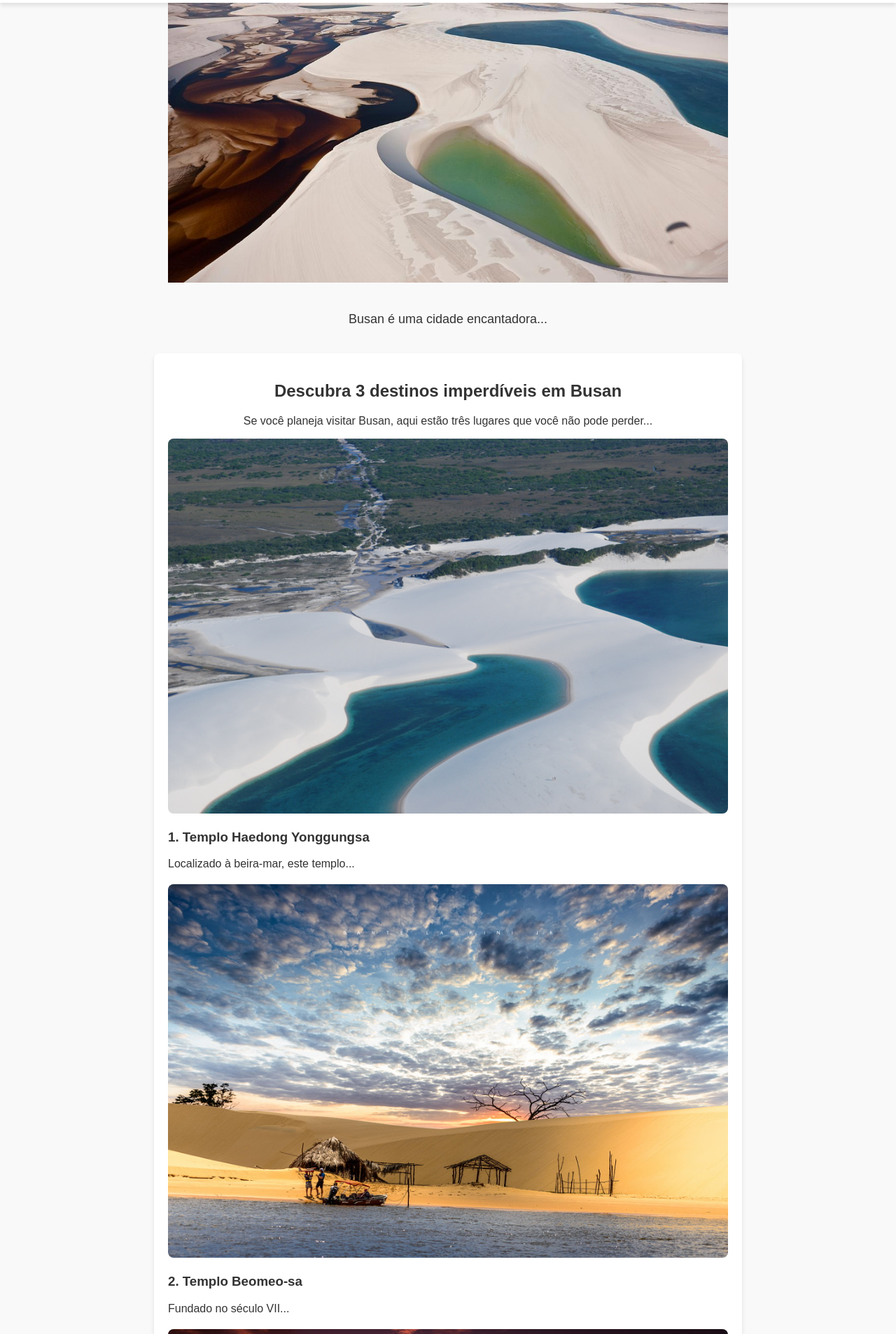
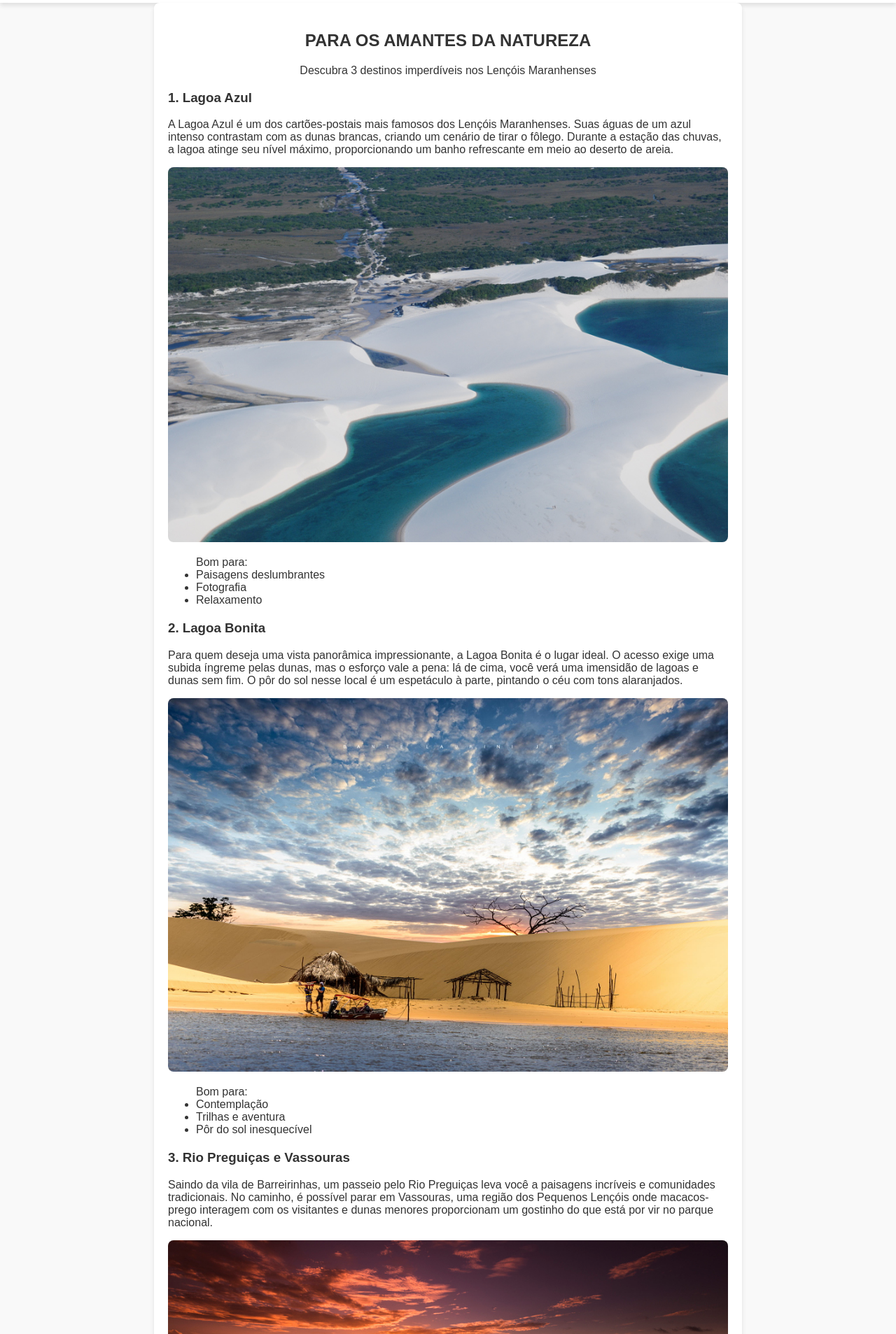
Before and after one commit to LuisAndree/local-turistico-lencois-maranhenses, a plain HTML site: page index.html in a window 1280 px wide. Shown: the part 73-1980 px from the top of the page at 70% size. Drawn offline with Linux system fonts and the light colour scheme.

Commit message:
melhora na estrutura

```diff
--- a/index.html
+++ b/index.html
@@ -1,46 +1,62 @@
 <!DOCTYPE html>
 <html lang="pt">
+
 <head>
   <meta charset="UTF-8">
   <meta name="viewport" content="width=device-width, initial-scale=1.0">
   <title>Conheça os Lençóis Maranhenses</title>
   <link rel="stylesheet" href="style.css">
 </head>
+
 <body>
   <header>
     <h1>Conheça os Lençóis Maranhenses</h1>
   </header>
-
-    <section class="hero">
-        <img src="/assets/img/Lençois Maranhenses National Park.jpg" alt="Vista panorâmica de Busan">
-        <p>Busan é uma cidade encantadora...</p>
-    </section>
-
   <section class="destinos">
-        <h2>Descubra 3 destinos imperdíveis em Busan</h2>
-        <p>Se você planeja visitar Busan, aqui estão três lugares que você não pode perder...</p>
+    <h2>PARA OS AMANTES DA NATUREZA</h2>
+    <p>Descubra 3 destinos imperdíveis nos Lençóis Maranhenses</p>
 
     <article class="destino">
-            <img src="assets/img/Aerial view from Lençóis Maranhenses National Park, Northeastern Brazil.1.jpg" alt="Templo Haedong Yonggungsa">
-            <h3>1. Templo Haedong Yonggungsa</h3>
-            <p>Localizado à beira-mar, este templo...</p>
+      <h3>1. Lagoa Azul</h3>
+      <p>A Lagoa Azul é um dos cartões-postais mais famosos dos Lençóis Maranhenses. Suas águas de um azul intenso
+        contrastam com as dunas brancas, criando um cenário de tirar o fôlego. Durante a estação das chuvas, a lagoa
+        atinge seu nível máximo, proporcionando um banho refrescante em meio ao deserto de areia.</p>
+      <img src="assets/img/Aerial view from Lençóis Maranhenses National Park, Northeastern Brazil.1.jpg"
+        alt="Templo Haedong Yonggungsa">
+      <ul>Bom para:
+        <li>Paisagens deslumbrantes</li>
+        <li>Fotografia</li>
+        <li>Relaxamento</li></p>
     </article>
 
     <article class="destino">
+      <h3>2. Lagoa Bonita</h3>
+      <p>Para quem deseja uma vista panorâmica impressionante, a Lagoa Bonita é o lugar ideal. O acesso exige uma
+        subida íngreme pelas dunas, mas o esforço vale a pena: lá de cima, você verá uma imensidão de lagoas e dunas
+        sem fim. O pôr do sol nesse local é um espetáculo à parte, pintando o céu com tons alaranjados.</p>
       <img src="assets/img/Lençois Maranhenses National Park, Brazil! (1).jpg" alt="Templo Beomeo-sa">
-            <h3>2. Templo Beomeo-sa</h3>
-            <p>Fundado no século VII...</p>
+      <ul>Bom para:
+        <li>Contemplação</li>
+        <li>Trilhas e aventura</li>
+        <li>Pôr do sol inesquecível</li></p>
     </article>
 
     <article class="destino">
+      <h3>3. Rio Preguiças e Vassouras</h3>
+      <p>Saindo da vila de Barreirinhas, um passeio pelo Rio Preguiças leva você a paisagens incríveis e comunidades
+        tradicionais. No caminho, é possível parar em Vassouras, uma região dos Pequenos Lençóis onde macacos-prego
+        interagem com os visitantes e dunas menores proporcionam um gostinho do que está por vir no parque nacional.
+      </p>
       <img src="assets/img/Sunset at Lençóis Maranhenses National Park, Brazil!.jpg" alt="Parque Yongdusan">
-            <h3>3. Parque Yongdusan</h3>
-            <p>Um dos parques mais importantes da cidade...</p>
+      <ul>Bom para:
+        <li>Passeio de barco</li>
+        <li>Cultura local</li>
+        <li>Contato com a fauna</li></p>
     </article>
   </section>
-
   <footer>
-        <p>Feito com ❤️ por [Seu Nome]</p>
+    <p>Parque Nacional dos Lençóis Maranhenses</p>
   </footer>
 </body>
+
 </html>
```
Lines whose indentation alone changed are shown as unchanged.
